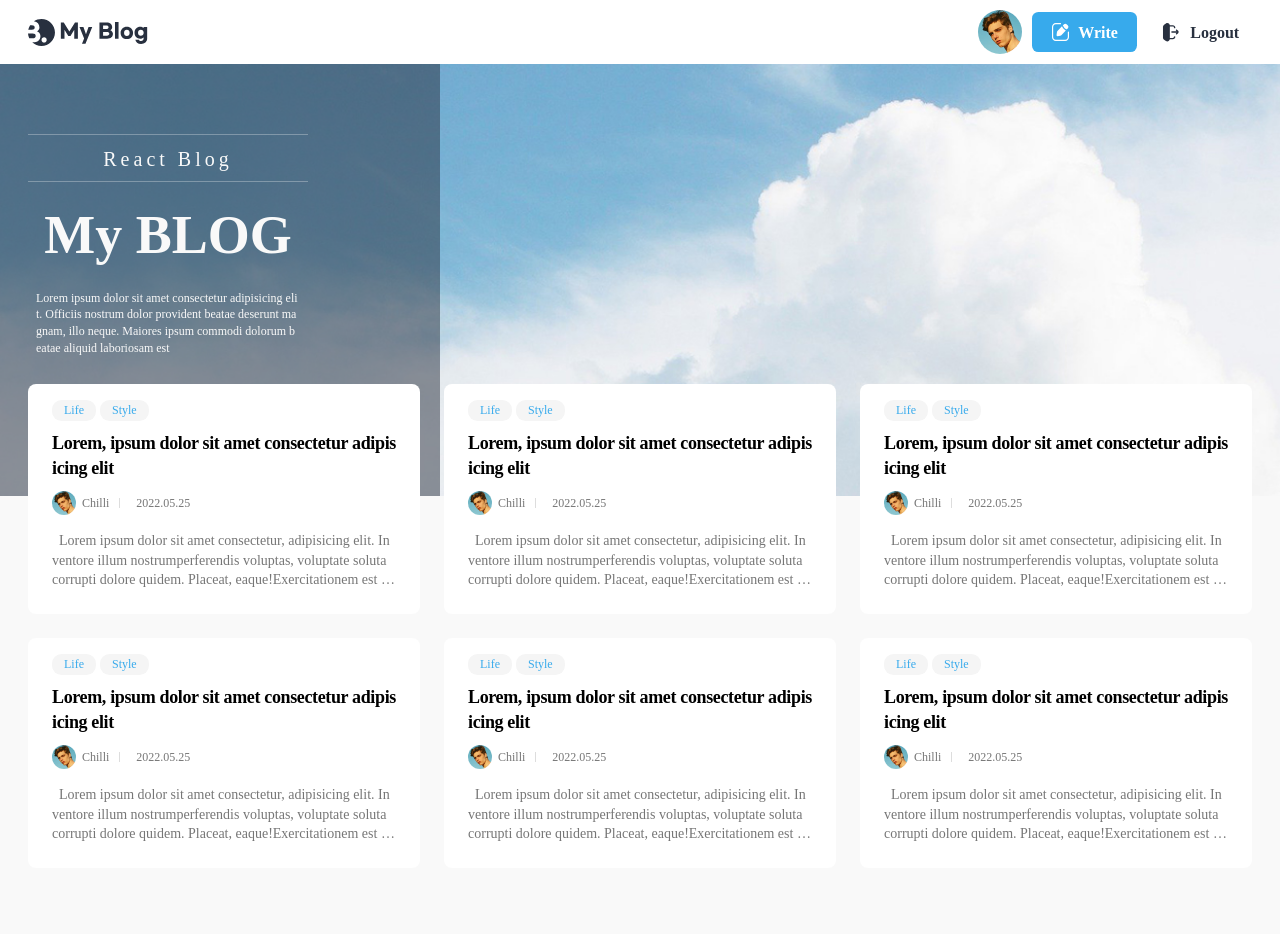
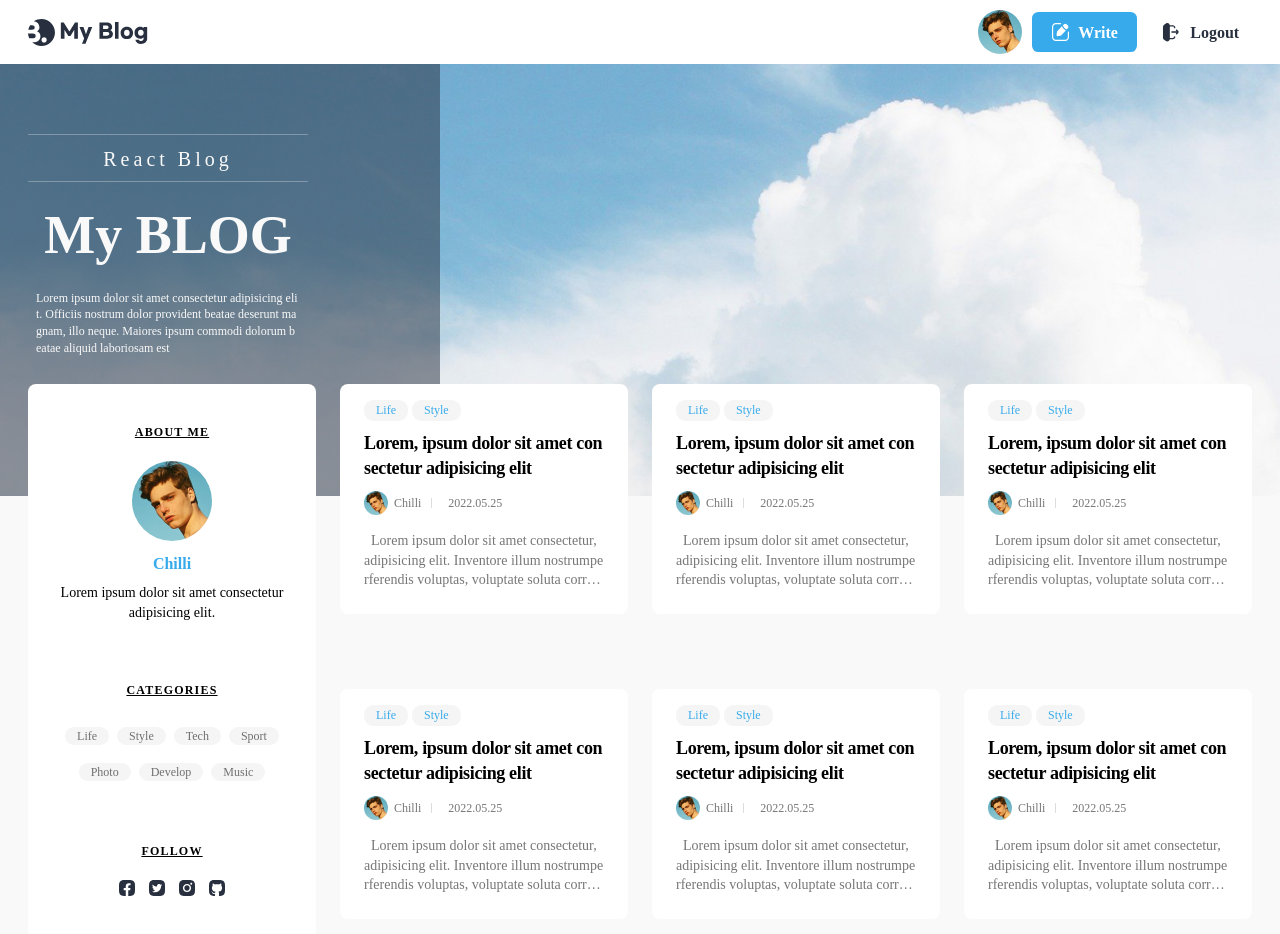
Before and after one commit to Jinnie-kim/Blog_react, a React (Create React App) app in the folder my-app/: page / in a window 1280 px wide. Shown: the top 934 px of the page. Before the commit the page ends 868 px from the top, so only its background shows below. Built offline with nearby package versions, Linux system fonts and the light colour scheme.

Commit message:
feat: Main 파일에 About 컴포넌트 추가
Main 파일에 About 컴포넌트를 추가했습니다.

```diff
--- a/my-app/src/Layout/Main/Main.js
+++ b/my-app/src/Layout/Main/Main.js
@@ -1,6 +1,7 @@
 import React from 'react';
 
 import Posts from '../../components/Posts/Posts';
+import About from '../../components/About/About';
 
 import './Main.css';
 
@@ -10,6 +11,7 @@ const Main = () => {
             <div className="max-width">
                 <h2 className='a11y-hidden'>Post</h2>
                 <Posts />
+                <About />
             </div>
         </main>
     )
```
